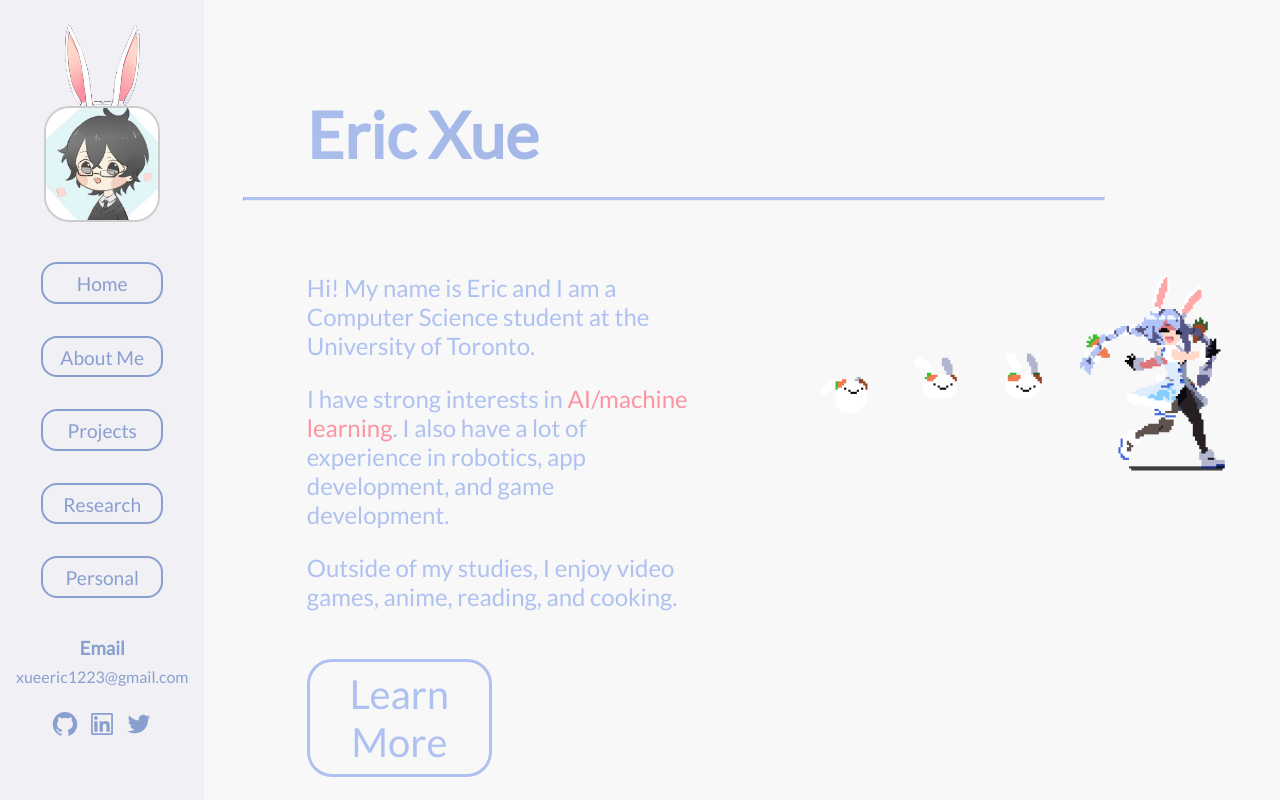
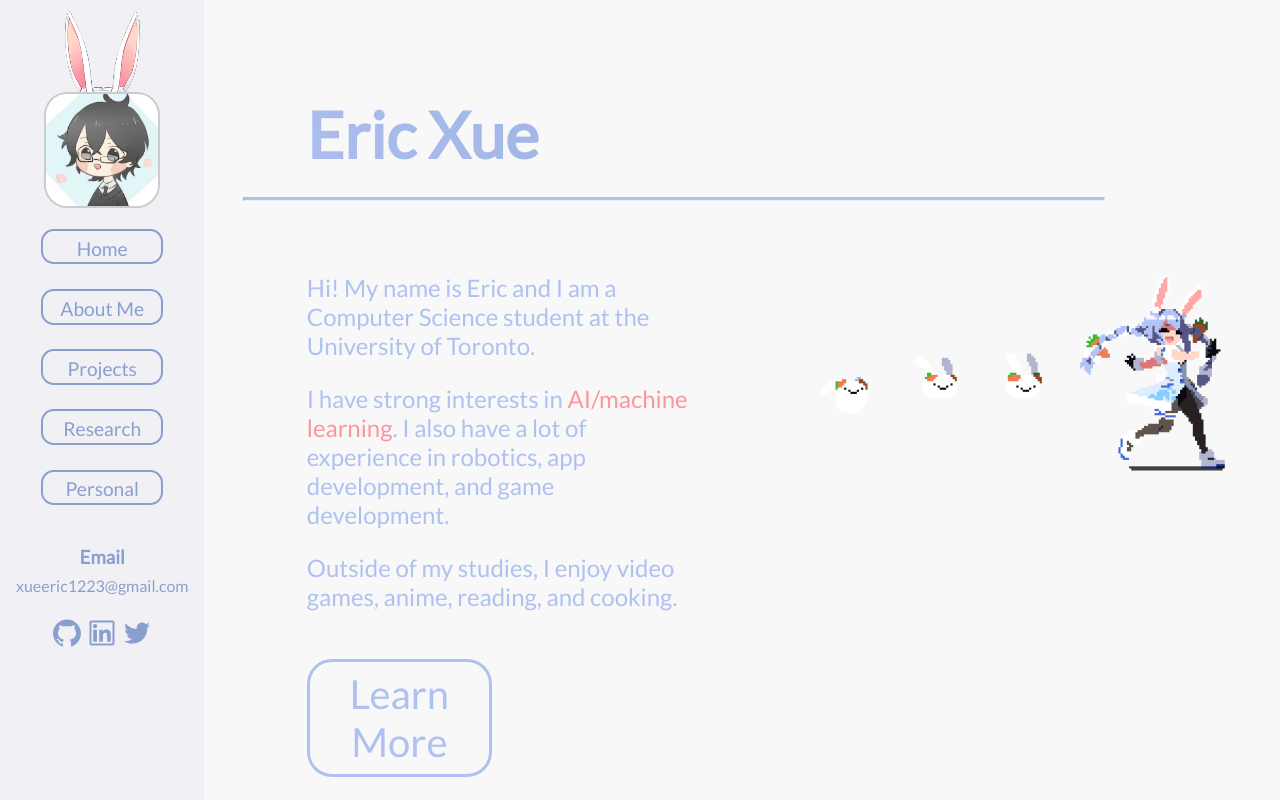
Before and after one commit to yumozi/personal-website, a Next.js app: page / in a window 1280 px wide. Built offline with nearby package versions, Linux system fonts and the light colour scheme.

Commit message:
Update Navbar.module.css

```diff
--- a/styles/Navbar.module.css
+++ b/styles/Navbar.module.css
@@ -12,7 +12,7 @@
 }
 
 .earsWrapper {
-    margin-top: 3vh;
+    margin-top: 5%;
     height: 0;
     padding-bottom: 40%;
     width: 40%;
@@ -25,13 +25,13 @@
     width: 55%;
     padding-bottom: 55%;
     border: 2px solid #CCC;
-    border-radius: 2vw;
+    border-radius: 20%;
     overflow: hidden;
 }
 
 .navbar__list {
-    margin-top: 5vh;
-    margin-bottom: 0vh;
+    margin-top: 10%;
+    margin-bottom: 0;
     width: 60%;
     font-size: 120%;
     padding: 0;
@@ -41,8 +41,8 @@
 .navbar__list li {
     border: 2px solid #899FD0;
     background: transparent;
-    margin-bottom: 4vh;
-    border-radius: 2vh;
+    margin-bottom: 20%;
+    border-radius: 1vw;
     height: 10%;
     align-items: center;
 }
@@ -55,12 +55,12 @@
     text-decoration: none;
     color: #899FD0;
     display:inline-block;
-    padding-top: 1vh;
-    padding-bottom: 1vh;
+    padding-top: 5%;
+    padding-bottom: 5%;
 }
 
 .contact {
-    font-size: 1em;
+    font-size: 100%;
     color: #899FD0;
 }
 
@@ -70,16 +70,16 @@
 }
 
 .contact p {
-    margin-top: 1vh;
+    margin-top: 5%;
 }
 
 .icons {
     display: flex;
-    margin-top: 1vh;
+    margin-top: 3%;
     width: 50%;
     justify-content: space-between;
 }
 
 .icon {
-    font-size: 3.5vh;
+    font-size: 200%;
 }
```
